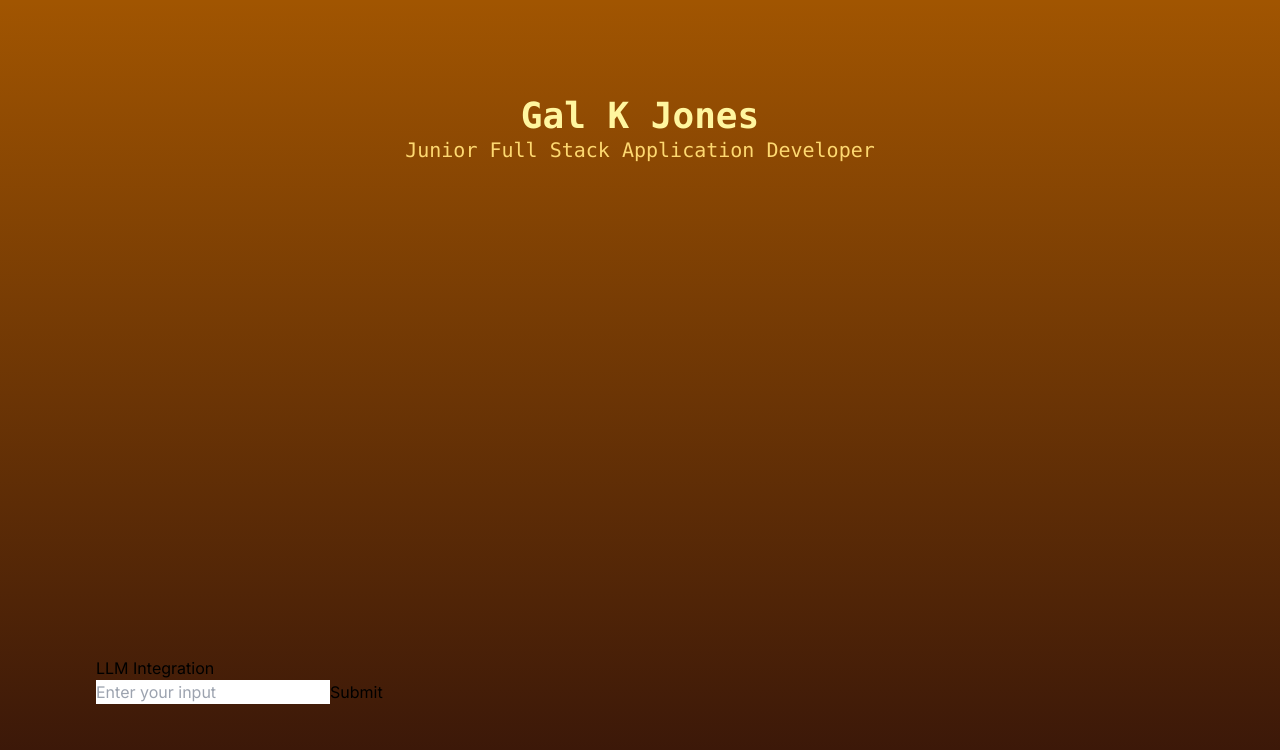
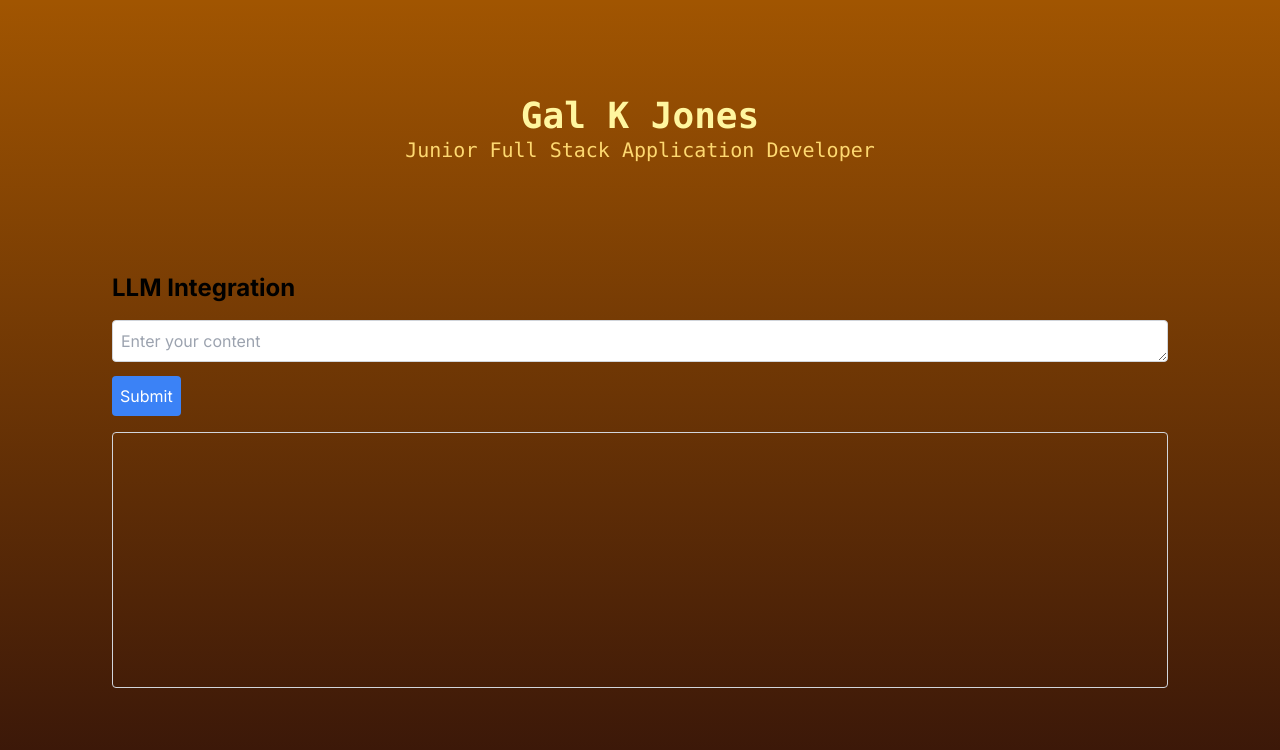
Before and after one commit to GalKJ/galjonesportfolio, a Next.js app: page / in a window 1280 px wide. Shown: the top 750 px of the page. Built offline with nearby package versions, Linux system fonts and the light colour scheme.

Commit message:
Enhance LlmInterface component with message history and improved input handling

```diff
--- a/src/components/LlmInterface.tsx
+++ b/src/components/LlmInterface.tsx
@@ -2,38 +2,74 @@
 
 import React, { useState } from 'react';
 
+interface Message {
+  input: string;
+  response: string;
+}
+
 export default function LlmInterface() {
-  const [input, setInput] = useState('');
-  const [response, setResponse] = useState('');
+  const [content, setContent] = useState('');
+  const [messages, setMessages] = useState<Message[]>([]);
 
   const handleSubmit = async (e: React.FormEvent) => {
     e.preventDefault();
-    console.log('submitting', input);
+    console.log('submitting', content);
     const res = await fetch('/api/llm', {
       method: 'POST',
       headers: {
         'Content-Type': 'application/json',
       },
-      body: JSON.stringify({ input }),
+      body: JSON.stringify({
+        model: 'CognitiveComputations/dolphin-llama3.1:latest',
+        messages: [
+          {
+            role: 'user',
+            content: content,
+          },
+        ],
+      }),
     });
     const data = await res.json();
-    setResponse(data.response);
+    const responseMessage = data.choices[0].message.content;
+    setMessages([...messages, { input: content, response: responseMessage }]);
+    setContent(''); // Clear the input field after submission
+  };
+
+  const handleKeyDown = (e: React.KeyboardEvent<HTMLTextAreaElement>) => {
+    if (e.key === 'Enter' && !e.shiftKey) {
+      e.preventDefault();
+      handleSubmit(e as unknown as React.FormEvent);
+    }
   };
 
   return (
-    <div className="container">
-      <h1>LLM Integration</h1>
-      <form onSubmit={handleSubmit}>
-        <input
-          type="text"
-          value={input}
-          onChange={(e) => setInput(e.target.value)}
-          placeholder="Enter your input"
-          className="text-black"
+    <div className="container mx-auto p-4">
+      <h1 className="text-2xl font-bold mb-4">LLM Integration</h1>
+      <form onSubmit={handleSubmit} className="mb-4">
+        <textarea
+          value={content}
+          onChange={(e) => setContent(e.target.value)}
+          onKeyDown={handleKeyDown}
+          placeholder="Enter your content"
+          className="text-black p-2 border border-gray-300 rounded mb-2 w-full whitespace-normal"
+          rows={1}
         />
-        <button type="submit">Submit</button>
+        <button type="submit" className="bg-blue-500 text-white p-2 rounded">
+          Submit
+        </button>
       </form>
-      {response && <p>Response: {response}</p>}
+      <div className="chat-history h-64 overflow-y-auto border border-gray-300 p-2 rounded">
+        {messages.map((message, index) => (
+          <div key={index} className="message mb-2 break-words">
+            <p>
+              <strong>Input:</strong> {message.input}
+            </p>
+            <p>
+              <strong>Response:</strong> {message.response}
+            </p>
+          </div>
+        ))}
+      </div>
     </div>
   );
 }
```
